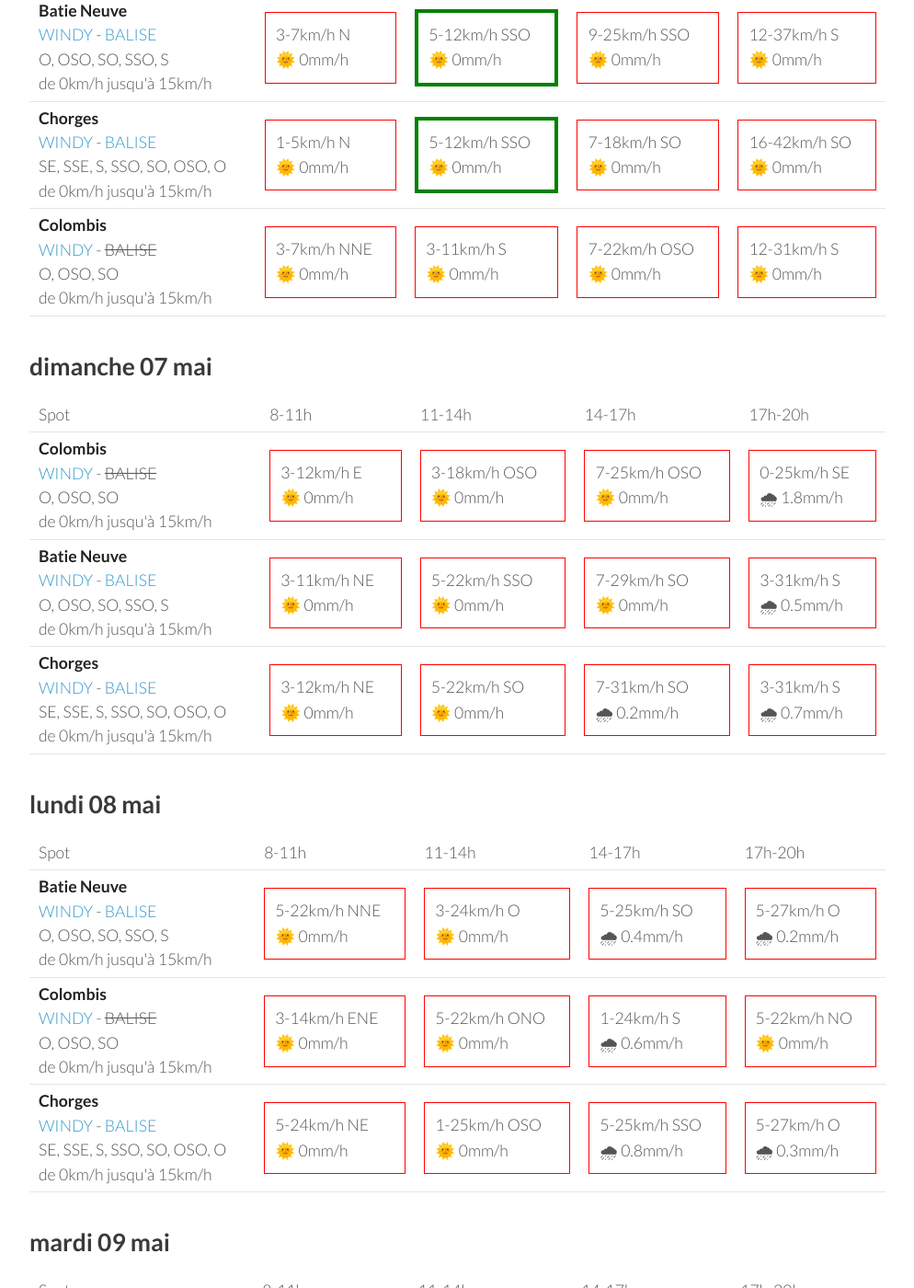
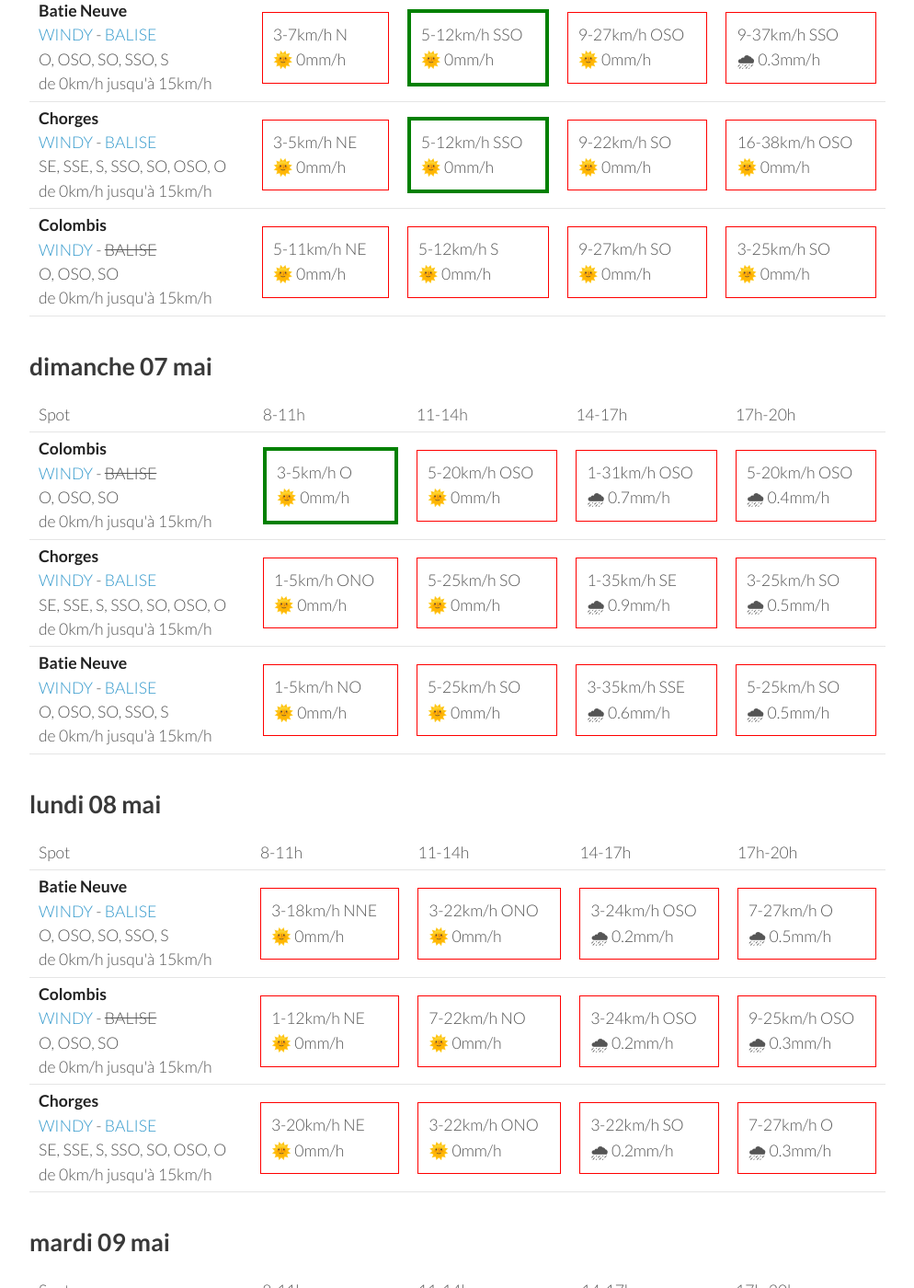
Before and after one commit to parapente-dans-le-nord/parapente-dans-le-nord.github.io, a Jekyll site: the page built from serre_poncon.markdown, in a window 1280 px wide and 1400 px high, scrolled down 849 px. Shown: the whole window at 92% size, without its empty margins (26-1020 px from the left). Built offline with Jekyll 4.4.1, drawn with Linux system fonts in a browser that asks for light colours; some of the changed text lies outside the part shown.

Commit message:
update index.markdown

```diff
--- a/serre_poncon.markdown
+++ b/serre_poncon.markdown
@@ -22,30 +22,30 @@ page mise à jour le vendredi 05 mai 17:31
       <td>17h-20h</td>
     </tr>
 <tr>
+        <td><strong>Batie Neuve</strong><br><a href="https://windy.com/44.584/6.236?44.559,6.262,10,m:eTtagly">WINDY</a> - <span class=""><a href="https://www.openwindmap.org/PP554">BALISE</a> </span><br> <span class="vent-favorable">O, OSO, SO, SSO, S</span><br><span class="force-vent">de 0km/h jusqu'à 15km/h</span> </td>
+
+            <td><div class="not-flyable"><p>0-0km/h NA</p><p>🌧️ 0mm/h</p></div></td>
+            <td><div class="not-flyable"><p>0-0km/h NA</p><p>🌧️ 0mm/h</p></div></td>
+            <td><div class="not-flyable"><p>0-0km/h NA</p><p>🌧️ 0mm/h</p></div></td>
+            <td><div class="not-flyable"><p>11-25km/h SO</p><p>🌞 0mm/h</p></div></td>
+
+    </tr>
+<tr>
         <td><strong>Chorges</strong><br><a href="https://windy.com/44.578/6.280?44.559,6.262,10">WINDY</a> - <span class=""><a href="https://www.openwindmap.org/PP554">BALISE</a> </span><br> <span class="vent-favorable">SE, SSE, S, SSO, SO, OSO, O</span><br><span class="force-vent">de 0km/h jusqu'à 15km/h</span> </td>
 
             <td><div class="not-flyable"><p>0-0km/h NA</p><p>🌧️ 0mm/h</p></div></td>
-            <td><div class="flyable"><p>5-14km/h S</p><p>🌞 0mm/h</p></div></td>
-            <td><div class="not-flyable"><p>7-22km/h OSO</p><p>🌞 0mm/h</p></div></td>
-            <td><div class="not-flyable"><p>1-16km/h O</p><p>🌞 0mm/h</p></div></td>
-
-    </tr>
-<tr>
-        <td><strong>Batie Neuve</strong><br><a href="https://windy.com/44.584/6.236?44.559,6.262,10,m:eTtagly">WINDY</a> - <span class=""><a href="https://www.openwindmap.org/PP554">BALISE</a> </span><br> <span class="vent-favorable">O, OSO, SO, SSO, S</span><br><span class="force-vent">de 0km/h jusqu'à 15km/h</span> </td>
-
             <td><div class="not-flyable"><p>0-0km/h NA</p><p>🌧️ 0mm/h</p></div></td>
-            <td><div class="not-flyable"><p>7-18km/h S</p><p>🌞 0mm/h</p></div></td>
-            <td><div class="not-flyable"><p>9-25km/h SO</p><p>🌞 0mm/h</p></div></td>
-            <td><div class="not-flyable"><p>5-20km/h SSO</p><p>🌞 0mm/h</p></div></td>
+            <td><div class="not-flyable"><p>0-0km/h NA</p><p>🌧️ 0mm/h</p></div></td>
+            <td><div class="not-flyable"><p>9-20km/h OSO</p><p>🌞 0mm/h</p></div></td>
 
     </tr>
 <tr>
         <td><strong>Colombis</strong><br><a href="https://windy.com/44.494/6.216?44.559,6.262,10">WINDY</a> - <span class="no-balise"> BALISE </span><br> <span class="vent-favorable">O, OSO, SO</span><br><span class="force-vent">de 0km/h jusqu'à 15km/h</span> </td>
 
             <td><div class="not-flyable"><p>0-0km/h NA</p><p>🌧️ 0mm/h</p></div></td>
-            <td><div class="not-flyable"><p>9-22km/h SSO</p><p>🌞 0mm/h</p></div></td>
-            <td><div class="not-flyable"><p>11-27km/h SSO</p><p>🌞 0mm/h</p></div></td>
-            <td><div class="not-flyable"><p>5-20km/h SSO</p><p>🌞 0mm/h</p></div></td>
+            <td><div class="not-flyable"><p>0-0km/h NA</p><p>🌧️ 0mm/h</p></div></td>
+            <td><div class="not-flyable"><p>0-0km/h NA</p><p>🌧️ 0mm/h</p></div></td>
+            <td><div class="not-flyable"><p>11-27km/h SO</p><p>🌞 0mm/h</p></div></td>
 
     </tr>
 
@@ -69,28 +69,28 @@ page mise à jour le vendredi 05 mai 17:31
 
             <td><div class="not-flyable"><p>3-7km/h N</p><p>🌞 0mm/h</p></div></td>
             <td><div class="flyable"><p>5-12km/h SSO</p><p>🌞 0mm/h</p></div></td>
-            <td><div class="not-flyable"><p>9-25km/h SSO</p><p>🌞 0mm/h</p></div></td>
-            <td><div class="not-flyable"><p>12-37km/h S</p><p>🌞 0mm/h</p></div></td>
+            <td><div class="not-flyable"><p>9-27km/h OSO</p><p>🌞 0mm/h</p></div></td>
+            <td><div class="not-flyable"><p>9-37km/h SSO</p><p>🌧 0.3mm/h</p></div></td>
 
 
     </tr>
 <tr>
         <td><strong>Chorges</strong><br><a href="https://windy.com/44.578/6.280?44.559,6.262,10">WINDY</a> - <span class=""><a href="https://www.openwindmap.org/PP554">BALISE</a> </span><br> <span class="vent-favorable">SE, SSE, S, SSO, SO, OSO, O</span><br><span class="force-vent">de 0km/h jusqu'à 15km/h</span> </td>
 
-            <td><div class="not-flyable"><p>1-5km/h N</p><p>🌞 0mm/h</p></div></td>
+            <td><div class="not-flyable"><p>3-5km/h NE</p><p>🌞 0mm/h</p></div></td>
             <td><div class="flyable"><p>5-12km/h SSO</p><p>🌞 0mm/h</p></div></td>
-            <td><div class="not-flyable"><p>7-18km/h SO</p><p>🌞 0mm/h</p></div></td>
-            <td><div class="not-flyable"><p>16-42km/h SO</p><p>🌞 0mm/h</p></div></td>
+            <td><div class="not-flyable"><p>9-22km/h SO</p><p>🌞 0mm/h</p></div></td>
+            <td><div class="not-flyable"><p>16-38km/h OSO</p><p>🌞 0mm/h</p></div></td>
 
 
     </tr>
 <tr>
         <td><strong>Colombis</strong><br><a href="https://windy.com/44.494/6.216?44.559,6.262,10">WINDY</a> - <span class="no-balise"> BALISE </span><br> <span class="vent-favorable">O, OSO, SO</span><br><span class="force-vent">de 0km/h jusqu'à 15km/h</span> </td>
 
-            <td><div class="not-flyable"><p>3-7km/h NNE</p><p>🌞 0mm/h</p></div></td>
-            <td><div class="not-flyable"><p>3-11km/h S</p><p>🌞 0mm/h</p></div></td>
-            <td><div class="not-flyable"><p>7-22km/h OSO</p><p>🌞 0mm/h</p></div></td>
-            <td><div class="not-flyable"><p>12-31km/h S</p><p>🌞 0mm/h</p></div></td>
+            <td><div class="not-flyable"><p>5-11km/h NE</p><p>🌞 0mm/h</p></div></td>
+            <td><div class="not-flyable"><p>5-12km/h S</p><p>🌞 0mm/h</p></div></td>
+            <td><div class="not-flyable"><p>9-27km/h SO</p><p>🌞 0mm/h</p></div></td>
+            <td><div class="not-flyable"><p>3-25km/h SO</p><p>🌞 0mm/h</p></div></td>
 
 
     </tr>
@@ -113,30 +113,30 @@ page mise à jour le vendredi 05 mai 17:31
 <tr>
         <td><strong>Colombis</strong><br><a href="https://windy.com/44.494/6.216?44.559,6.262,10">WINDY</a> - <span class="no-balise"> BALISE </span><br> <span class="vent-favorable">O, OSO, SO</span><br><span class="force-vent">de 0km/h jusqu'à 15km/h</span> </td>
 
-            <td><div class="not-flyable"><p>3-12km/h E</p><p>🌞 0mm/h</p></div></td>
-            <td><div class="not-flyable"><p>3-18km/h OSO</p><p>🌞 0mm/h</p></div></td>
-            <td><div class="not-flyable"><p>7-25km/h OSO</p><p>🌞 0mm/h</p></div></td>
-            <td><div class="not-flyable"><p>0-25km/h SE</p><p>🌧 1.8mm/h</p></div></td>
+            <td><div class="flyable"><p>3-5km/h O</p><p>🌞 0mm/h</p></div></td>
+            <td><div class="not-flyable"><p>5-20km/h OSO</p><p>🌞 0mm/h</p></div></td>
+            <td><div class="not-flyable"><p>1-31km/h OSO</p><p>🌧 0.7mm/h</p></div></td>
+            <td><div class="not-flyable"><p>5-20km/h OSO</p><p>🌧 0.4mm/h</p></div></td>
+
+
+    </tr>
+<tr>
+        <td><strong>Chorges</strong><br><a href="https://windy.com/44.578/6.280?44.559,6.262,10">WINDY</a> - <span class=""><a href="https://www.openwindmap.org/PP554">BALISE</a> </span><br> <span class="vent-favorable">SE, SSE, S, SSO, SO, OSO, O</span><br><span class="force-vent">de 0km/h jusqu'à 15km/h</span> </td>
+
+            <td><div class="not-flyable"><p>1-5km/h ONO</p><p>🌞 0mm/h</p></div></td>
+            <td><div class="not-flyable"><p>5-25km/h SO</p><p>🌞 0mm/h</p></div></td>
+            <td><div class="not-flyable"><p>1-35km/h SE</p><p>🌧 0.9mm/h</p></div></td>
+            <td><div class="not-flyable"><p>3-25km/h SO</p><p>🌧 0.5mm/h</p></div></td>
 
 
     </tr>
 <tr>
         <td><strong>Batie Neuve</strong><br><a href="https://windy.com/44.584/6.236?44.559,6.262,10,m:eTtagly">WINDY</a> - <span class=""><a href="https://www.openwindmap.org/PP554">BALISE</a> </span><br> <span class="vent-favorable">O, OSO, SO, SSO, S</span><br><span class="force-vent">de 0km/h jusqu'à 15km/h</span> </td>
 
-            <td><div class="not-flyable"><p>3-11km/h NE</p><p>🌞 0mm/h</p></div></td>
-            <td><div class="not-flyable"><p>5-22km/h SSO</p><p>🌞 0mm/h</p></div></td>
-            <td><div class="not-flyable"><p>7-29km/h SO</p><p>🌞 0mm/h</p></div></td>
-            <td><div class="not-flyable"><p>3-31km/h S</p><p>🌧 0.5mm/h</p></div></td>
-
-
-    </tr>
-<tr>
-        <td><strong>Chorges</strong><br><a href="https://windy.com/44.578/6.280?44.559,6.262,10">WINDY</a> - <span class=""><a href="https://www.openwindmap.org/PP554">BALISE</a> </span><br> <span class="vent-favorable">SE, SSE, S, SSO, SO, OSO, O</span><br><span class="force-vent">de 0km/h jusqu'à 15km/h</span> </td>
-
-            <td><div class="not-flyable"><p>3-12km/h NE</p><p>🌞 0mm/h</p></div></td>
-            <td><div class="not-flyable"><p>5-22km/h SO</p><p>🌞 0mm/h</p></div></td>
-            <td><div class="not-flyable"><p>7-31km/h SO</p><p>🌧 0.2mm/h</p></div></td>
-            <td><div class="not-flyable"><p>3-31km/h S</p><p>🌧 0.7mm/h</p></div></td>
+            <td><div class="not-flyable"><p>1-5km/h NO</p><p>🌞 0mm/h</p></div></td>
+            <td><div class="not-flyable"><p>5-25km/h SO</p><p>🌞 0mm/h</p></div></td>
+            <td><div class="not-flyable"><p>3-35km/h SSE</p><p>🌧 0.6mm/h</p></div></td>
+            <td><div class="not-flyable"><p>5-25km/h SO</p><p>🌧 0.5mm/h</p></div></td>
 
 
     </tr>
@@ -159,30 +159,30 @@ page mise à jour le vendredi 05 mai 17:31
 <tr>
         <td><strong>Batie Neuve</strong><br><a href="https://windy.com/44.584/6.236?44.559,6.262,10,m:eTtagly">WINDY</a> - <span class=""><a href="https://www.openwindmap.org/PP554">BALISE</a> </span><br> <span class="vent-favorable">O, OSO, SO, SSO, S</span><br><span class="force-vent">de 0km/h jusqu'à 15km/h</span> </td>
 
-            <td><div class="not-flyable"><p>5-22km/h NNE</p><p>🌞 0mm/h</p></div></td>
-            <td><div class="not-flyable"><p>3-24km/h O</p><p>🌞 0mm/h</p></div></td>
-            <td><div class="not-flyable"><p>5-25km/h SO</p><p>🌧 0.4mm/h</p></div></td>
-            <td><div class="not-flyable"><p>5-27km/h O</p><p>🌧 0.2mm/h</p></div></td>
+            <td><div class="not-flyable"><p>3-18km/h NNE</p><p>🌞 0mm/h</p></div></td>
+            <td><div class="not-flyable"><p>3-22km/h ONO</p><p>🌞 0mm/h</p></div></td>
+            <td><div class="not-flyable"><p>3-24km/h OSO</p><p>🌧 0.2mm/h</p></div></td>
+            <td><div class="not-flyable"><p>7-27km/h O</p><p>🌧 0.5mm/h</p></div></td>
 
 
     </tr>
 <tr>
         <td><strong>Colombis</strong><br><a href="https://windy.com/44.494/6.216?44.559,6.262,10">WINDY</a> - <span class="no-balise"> BALISE </span><br> <span class="vent-favorable">O, OSO, SO</span><br><span class="force-vent">de 0km/h jusqu'à 15km/h</span> </td>
 
-            <td><div class="not-flyable"><p>3-14km/h ENE</p><p>🌞 0mm/h</p></div></td>
-            <td><div class="not-flyable"><p>5-22km/h ONO</p><p>🌞 0mm/h</p></div></td>
-            <td><div class="not-flyable"><p>1-24km/h S</p><p>🌧 0.6mm/h</p></div></td>
-            <td><div class="not-flyable"><p>5-22km/h NO</p><p>🌞 0mm/h</p></div></td>
+            <td><div class="not-flyable"><p>1-12km/h NE</p><p>🌞 0mm/h</p></div></td>
+            <td><div class="not-flyable"><p>7-22km/h NO</p><p>🌞 0mm/h</p></div></td>
+            <td><div class="not-flyable"><p>3-24km/h OSO</p><p>🌧 0.2mm/h</p></div></td>
+            <td><div class="not-flyable"><p>9-25km/h OSO</p><p>🌧 0.3mm/h</p></div></td>
 
 
     </tr>
 <tr>
         <td><strong>Chorges</strong><br><a href="https://windy.com/44.578/6.280?44.559,6.262,10">WINDY</a> - <span class=""><a href="https://www.openwindmap.org/PP554">BALISE</a> </span><br> <span class="vent-favorable">SE, SSE, S, SSO, SO, OSO, O</span><br><span class="force-vent">de 0km/h jusqu'à 15km/h</span> </td>
 
-            <td><div class="not-flyable"><p>5-24km/h NE</p><p>🌞 0mm/h</p></div></td>
-            <td><div class="not-flyable"><p>1-25km/h OSO</p><p>🌞 0mm/h</p></div></td>
-            <td><div class="not-flyable"><p>5-25km/h SSO</p><p>🌧 0.8mm/h</p></div></td>
-            <td><div class="not-flyable"><p>5-27km/h O</p><p>🌧 0.3mm/h</p></div></td>
+            <td><div class="not-flyable"><p>3-20km/h NE</p><p>🌞 0mm/h</p></div></td>
+            <td><div class="not-flyable"><p>3-22km/h ONO</p><p>🌞 0mm/h</p></div></td>
+            <td><div class="not-flyable"><p>3-22km/h SO</p><p>🌧 0.2mm/h</p></div></td>
+            <td><div class="not-flyable"><p>7-27km/h O</p><p>🌧 0.3mm/h</p></div></td>
 
 
     </tr>
@@ -205,30 +205,30 @@ page mise à jour le vendredi 05 mai 17:31
 <tr>
         <td><strong>Colombis</strong><br><a href="https://windy.com/44.494/6.216?44.559,6.262,10">WINDY</a> - <span class="no-balise"> BALISE </span><br> <span class="vent-favorable">O, OSO, SO</span><br><span class="force-vent">de 0km/h jusqu'à 15km/h</span> </td>
 
-            <td><div class="not-flyable"><p>3-14km/h ENE</p><p>🌞 0mm/h</p></div></td>
+            <td><div class="not-flyable"><p>5-16km/h E</p><p>🌞 0mm/h</p></div></td>
             <td><div class="not-flyable"><p>5-20km/h ONO</p><p>🌞 0mm/h</p></div></td>
-            <td><div class="not-flyable"><p>7-24km/h O</p><p>🌧 0.5mm/h</p></div></td>
-            <td><div class="not-flyable"><p>3-22km/h SSO</p><p>🌧 2.3mm/h</p></div></td>
+            <td><div class="not-flyable"><p>7-25km/h SO</p><p>🌧 0.3mm/h</p></div></td>
+            <td><div class="not-flyable"><p>5-29km/h OSO</p><p>🌧 3.3mm/h</p></div></td>
 
 
     </tr>
 <tr>
         <td><strong>Batie Neuve</strong><br><a href="https://windy.com/44.584/6.236?44.559,6.262,10,m:eTtagly">WINDY</a> - <span class=""><a href="https://www.openwindmap.org/PP554">BALISE</a> </span><br> <span class="vent-favorable">O, OSO, SO, SSO, S</span><br><span class="force-vent">de 0km/h jusqu'à 15km/h</span> </td>
 
-            <td><div class="not-flyable"><p>3-14km/h NE</p><p>🌞 0mm/h</p></div></td>
+            <td><div class="not-flyable"><p>3-16km/h ENE</p><p>🌞 0mm/h</p></div></td>
             <td><div class="not-flyable"><p>3-22km/h SO</p><p>🌞 0mm/h</p></div></td>
-            <td><div class="not-flyable"><p>5-29km/h OSO</p><p>🌧 0.7mm/h</p></div></td>
-            <td><div class="not-flyable"><p>3-25km/h O</p><p>🌧 2.6mm/h</p></div></td>
+            <td><div class="not-flyable"><p>7-31km/h SSO</p><p>🌧 0.2mm/h</p></div></td>
+            <td><div class="not-flyable"><p>3-33km/h O</p><p>🌧 3.8mm/h</p></div></td>
 
 
     </tr>
 <tr>
         <td><strong>Chorges</strong><br><a href="https://windy.com/44.578/6.280?44.559,6.262,10">WINDY</a> - <span class=""><a href="https://www.openwindmap.org/PP554">BALISE</a> </span><br> <span class="vent-favorable">SE, SSE, S, SSO, SO, OSO, O</span><br><span class="force-vent">de 0km/h jusqu'à 15km/h</span> </td>
 
-            <td><div class="not-flyable"><p>3-16km/h NE</p><p>🌞 0mm/h</p></div></td>
+            <td><div class="not-flyable"><p>3-18km/h ENE</p><p>🌞 0mm/h</p></div></td>
             <td><div class="not-flyable"><p>3-22km/h SO</p><p>🌞 0mm/h</p></div></td>
-            <td><div class="not-flyable"><p>5-29km/h OSO</p><p>🌧 0.7mm/h</p></div></td>
-            <td><div class="not-flyable"><p>3-27km/h O</p><p>🌧 2.8mm/h</p></div></td>
+            <td><div class="not-flyable"><p>7-31km/h SO</p><p>🌧 0.2mm/h</p></div></td>
+            <td><div class="not-flyable"><p>3-33km/h O</p><p>🌧 3.5mm/h</p></div></td>
 
 
     </tr>
@@ -251,30 +251,30 @@ page mise à jour le vendredi 05 mai 17:31
 <tr>
         <td><strong>Colombis</strong><br><a href="https://windy.com/44.494/6.216?44.559,6.262,10">WINDY</a> - <span class="no-balise"> BALISE </span><br> <span class="vent-favorable">O, OSO, SO</span><br><span class="force-vent">de 0km/h jusqu'à 15km/h</span> </td>
 
-            <td><div class="not-flyable"><p>3-22km/h NNO</p><p>🌞 0mm/h</p></div></td>
-            <td><div class="not-flyable"><p>7-25km/h NO</p><p>🌞 0mm/h</p></div></td>
-            <td><div class="not-flyable"><p>14-42km/h NO</p><p>🌞 0mm/h</p></div></td>
-            <td><div class="not-flyable"><p>16-50km/h NO</p><p>🌞 0mm/h</p></div></td>
+            <td><div class="not-flyable"><p>1-16km/h ENE</p><p>🌞 0mm/h</p></div></td>
+            <td><div class="not-flyable"><p>7-24km/h NO</p><p>🌞 0mm/h</p></div></td>
+            <td><div class="not-flyable"><p>11-31km/h ONO</p><p>🌞 0mm/h</p></div></td>
+            <td><div class="not-flyable"><p>12-38km/h NO</p><p>🌞 0mm/h</p></div></td>
 
 
     </tr>
 <tr>
         <td><strong>Batie Neuve</strong><br><a href="https://windy.com/44.584/6.236?44.559,6.262,10,m:eTtagly">WINDY</a> - <span class=""><a href="https://www.openwindmap.org/PP554">BALISE</a> </span><br> <span class="vent-favorable">O, OSO, SO, SSO, S</span><br><span class="force-vent">de 0km/h jusqu'à 15km/h</span> </td>
 
-            <td><div class="not-flyable"><p>5-29km/h NNO</p><p>🌞 0mm/h</p></div></td>
-            <td><div class="not-flyable"><p>5-29km/h NO</p><p>🌞 0mm/h</p></div></td>
-            <td><div class="not-flyable"><p>12-40km/h NO</p><p>🌞 0mm/h</p></div></td>
-            <td><div class="not-flyable"><p>14-46km/h NO</p><p>🌞 0mm/h</p></div></td>
+            <td><div class="not-flyable"><p>5-25km/h N</p><p>🌞 0mm/h</p></div></td>
+            <td><div class="not-flyable"><p>3-24km/h NO</p><p>🌞 0mm/h</p></div></td>
+            <td><div class="not-flyable"><p>7-29km/h ONO</p><p>🌧 0.2mm/h</p></div></td>
+            <td><div class="not-flyable"><p>11-37km/h NO</p><p>🌞 0mm/h</p></div></td>
 
 
     </tr>
 <tr>
         <td><strong>Chorges</strong><br><a href="https://windy.com/44.578/6.280?44.559,6.262,10">WINDY</a> - <span class=""><a href="https://www.openwindmap.org/PP554">BALISE</a> </span><br> <span class="vent-favorable">SE, SSE, S, SSO, SO, OSO, O</span><br><span class="force-vent">de 0km/h jusqu'à 15km/h</span> </td>
 
-            <td><div class="not-flyable"><p>3-27km/h N</p><p>🌞 0mm/h</p></div></td>
-            <td><div class="not-flyable"><p>3-27km/h NNO</p><p>🌞 0mm/h</p></div></td>
-            <td><div class="not-flyable"><p>9-35km/h NO</p><p>🌞 0mm/h</p></div></td>
-            <td><div class="not-flyable"><p>11-40km/h NO</p><p>🌞 0mm/h</p></div></td>
+            <td><div class="not-flyable"><p>3-24km/h NNE</p><p>🌞 0mm/h</p></div></td>
+            <td><div class="not-flyable"><p>1-24km/h NO</p><p>🌞 0mm/h</p></div></td>
+            <td><div class="not-flyable"><p>5-27km/h ONO</p><p>🌧 0.3mm/h</p></div></td>
+            <td><div class="not-flyable"><p>9-35km/h ONO</p><p>🌧 0.2mm/h</p></div></td>
 
 
     </tr>
```
Also changed, not shown: other parts of serre_poncon.markdown (+1 -1 lines).
